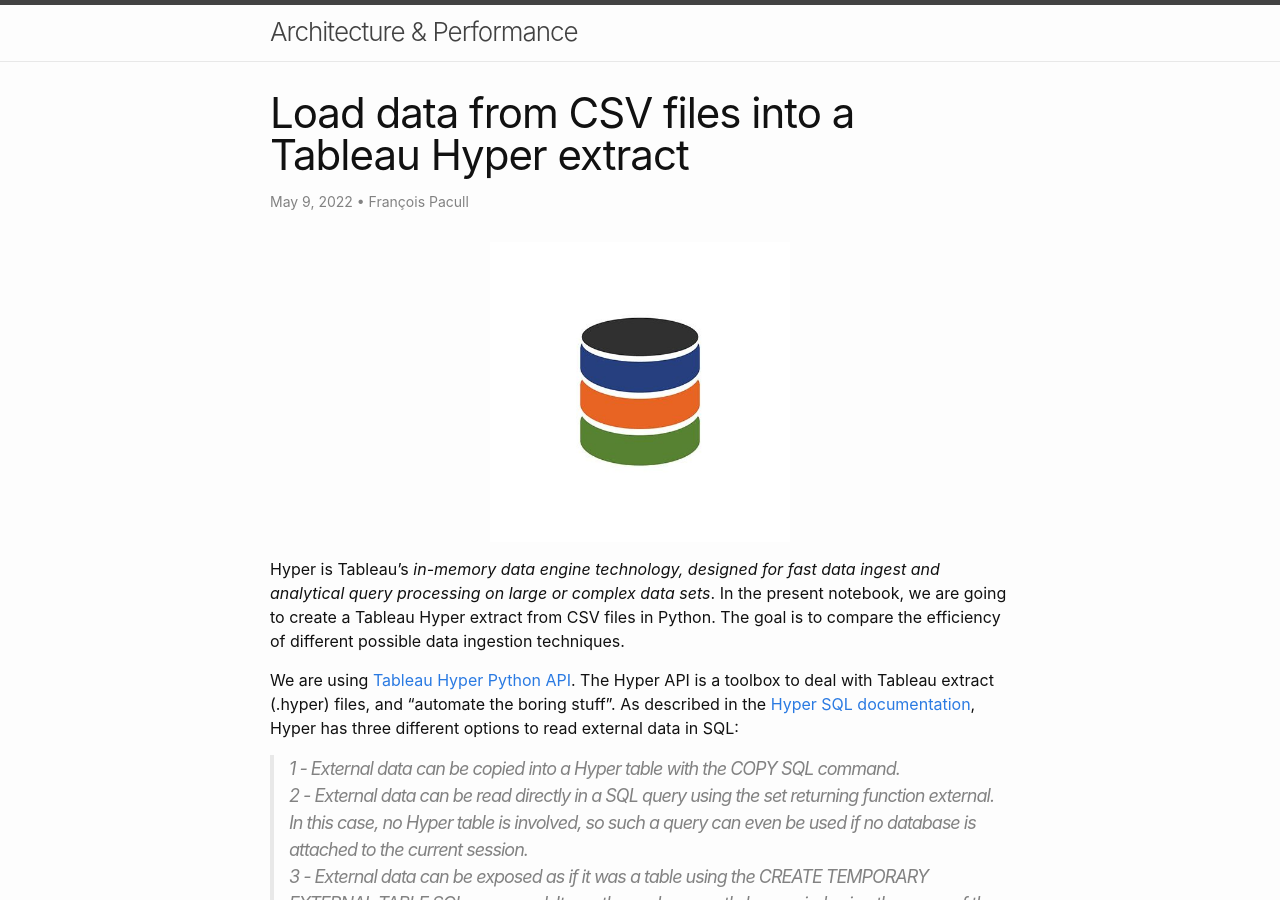
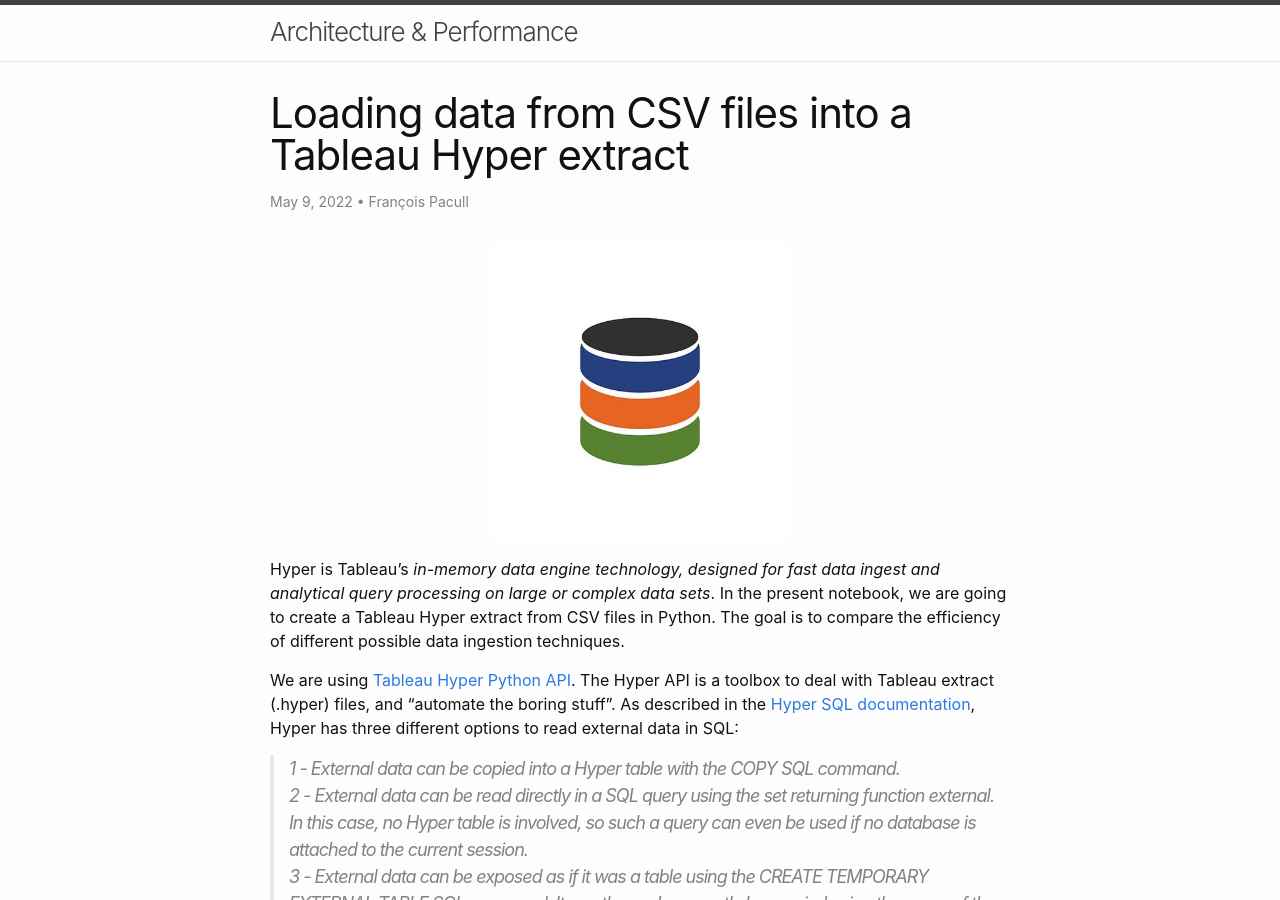
Before and after one commit to aetperf/aetperf.github.io, a Jekyll site: the page built from _posts/2022-05-09-Load-data-from-CSV-files-into-a-Tableau-hyper-extract.md, in a window 1280 px wide and 900 px high. Built offline with Jekyll 4.4.1, drawn with Linux system fonts in a browser that asks for light colours; comment, search, counter and statistics services are not loaded.

Commit message:
title change

```diff
--- a/_posts/2022-05-09-Load-data-from-CSV-files-into-a-Tableau-hyper-extract.md
+++ b/_posts/2022-05-09-Load-data-from-CSV-files-into-a-Tableau-hyper-extract.md
@@ -1,5 +1,5 @@
 ---
-title: Load data from CSV files into a Tableau Hyper extract
+title: Loading data from CSV files into a Tableau Hyper extract
 layout: post
 comments: true
 author: François Pacull
```
Also changed, not shown: _posts/WP_2022-05-09-Load-data-from-CSV-files-into-a-Tableau-hyper-extract.md (+1 -1 lines).
